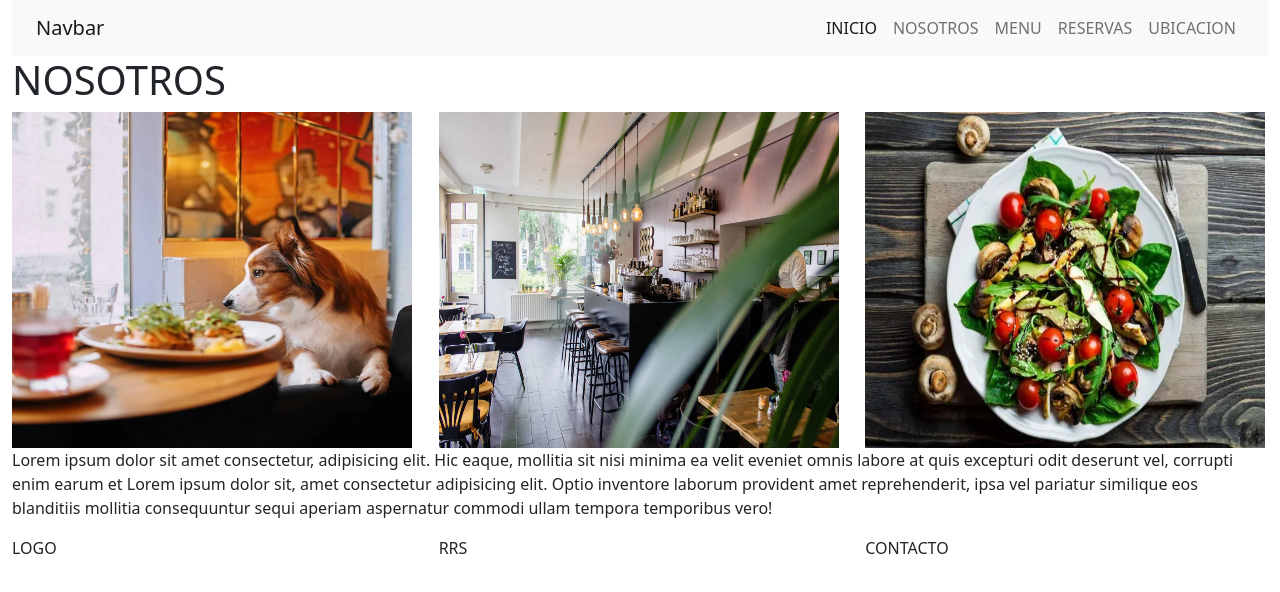
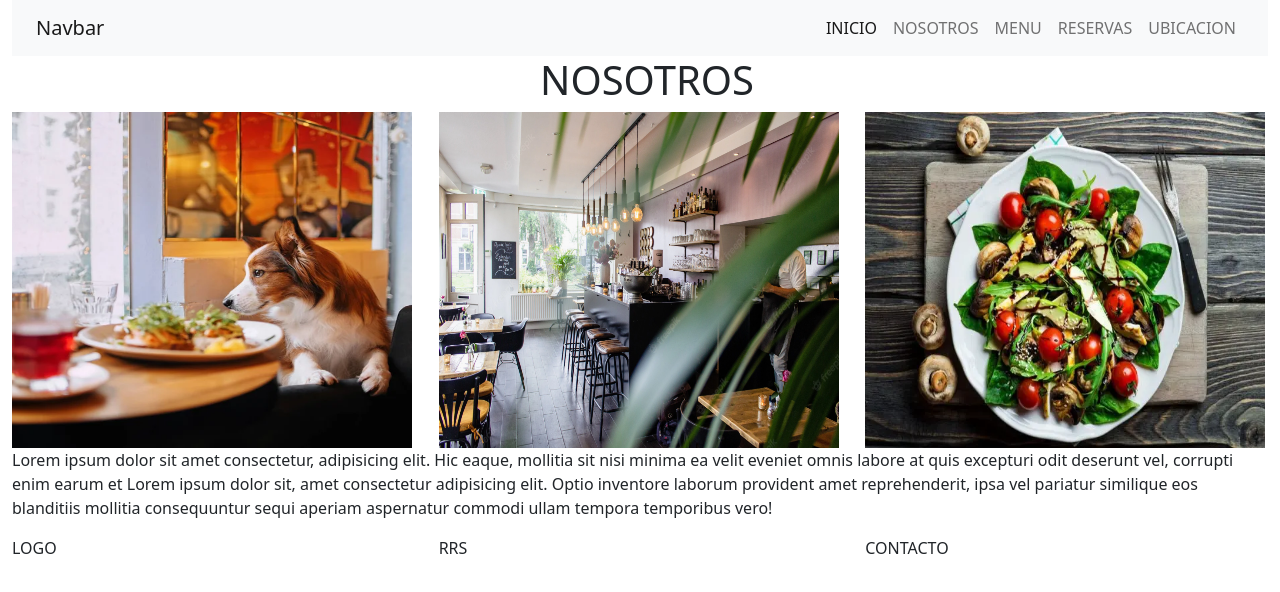
Before and after one commit to sabrinarusso/ROCOS-Bootstrap, a plain HTML site: page pages/nosotros.html in a window 1280 px wide. Drawn offline with nearby package versions, Linux system fonts and the light colour scheme.

Commit message:
agregamos contenido index y nosotros

```diff
--- a/pages/nosotros.html
+++ b/pages/nosotros.html
@@ -48,7 +48,9 @@
         <!--ENCABEZADO-->
         <div class="row">
             <div class="col-12 col-lg-12">
-                <h1>NOSOTROS</h1>
+                <div class="mx-auto" style="width: 200px;">
+                    <h1>NOSOTROS</h1>
+                </div>
             </div>
         </div>
         <!--IMAGENES-->
```
Also changed, not shown: index.html (+1 -1 lines).
